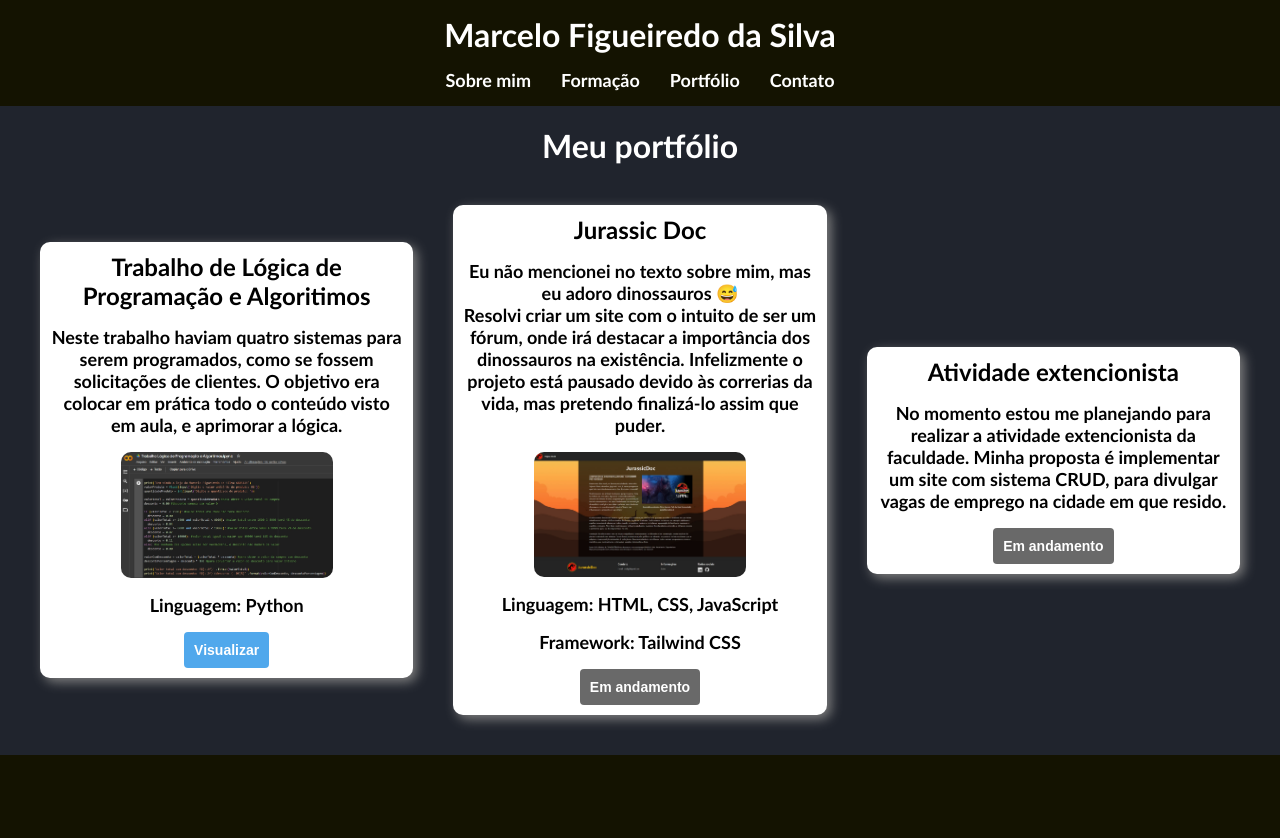
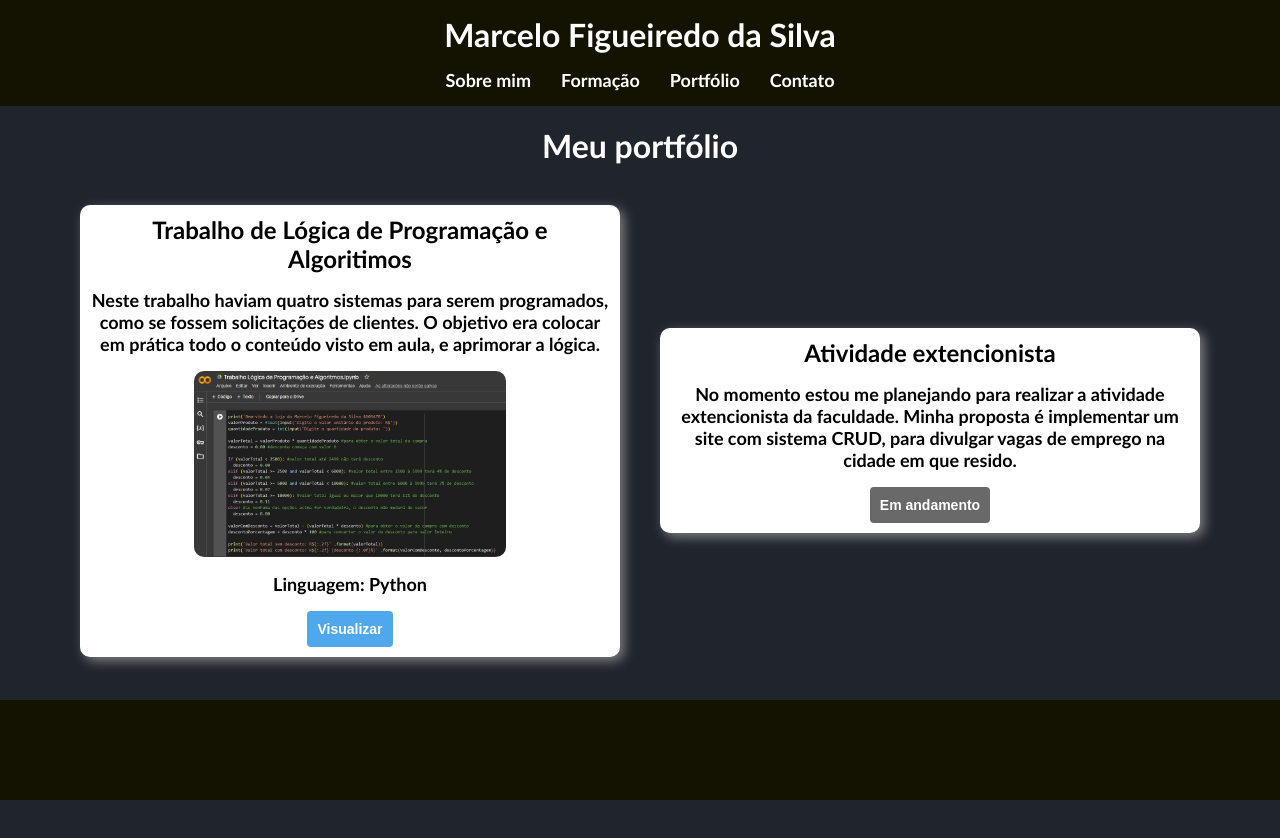
Before and after one commit to celofgd/meu-portfolio, a plain HTML site: page portfolio.html in a window 1280 px wide. After the commit the page ends 800 px from the top, so only its background shows below. Drawn offline with Linux system fonts and the light colour scheme.

Commit message:
Remove JD

```diff
--- a/portfolio.html
+++ b/portfolio.html
@@ -32,15 +32,6 @@
                 </div>
 
                 <div class="card">
-                    <h1>Jurassic Doc</h1>
-                    <h2>Eu não mencionei no texto sobre mim, mas eu adoro dinossauros &#128517<br> Resolvi criar um site com o intuito de ser um fórum, onde irá destacar a importância dos dinossauros na existência. Infelizmente o projeto está pausado devido às correrias da vida, mas pretendo finalizá-lo assim que puder.</h2>
-                    <img src="img/tela_jd.jpeg" alt="">
-                    <h2>Linguagem: HTML, CSS, JavaScript</h2>
-                    <h2>Framework: Tailwind CSS</h2>
-                    <button id="button-inativo">Em andamento</button>
-                </div>
-
-                <div class="card">
                     <h1>Atividade extencionista</h1>
                     <h2>No momento estou me planejando para realizar a atividade extencionista da faculdade. Minha proposta é implementar um site com sistema CRUD, para divulgar vagas de emprego na cidade em que resido.</h2>
                     <button id="button-inativo">Em andamento</button>
```
